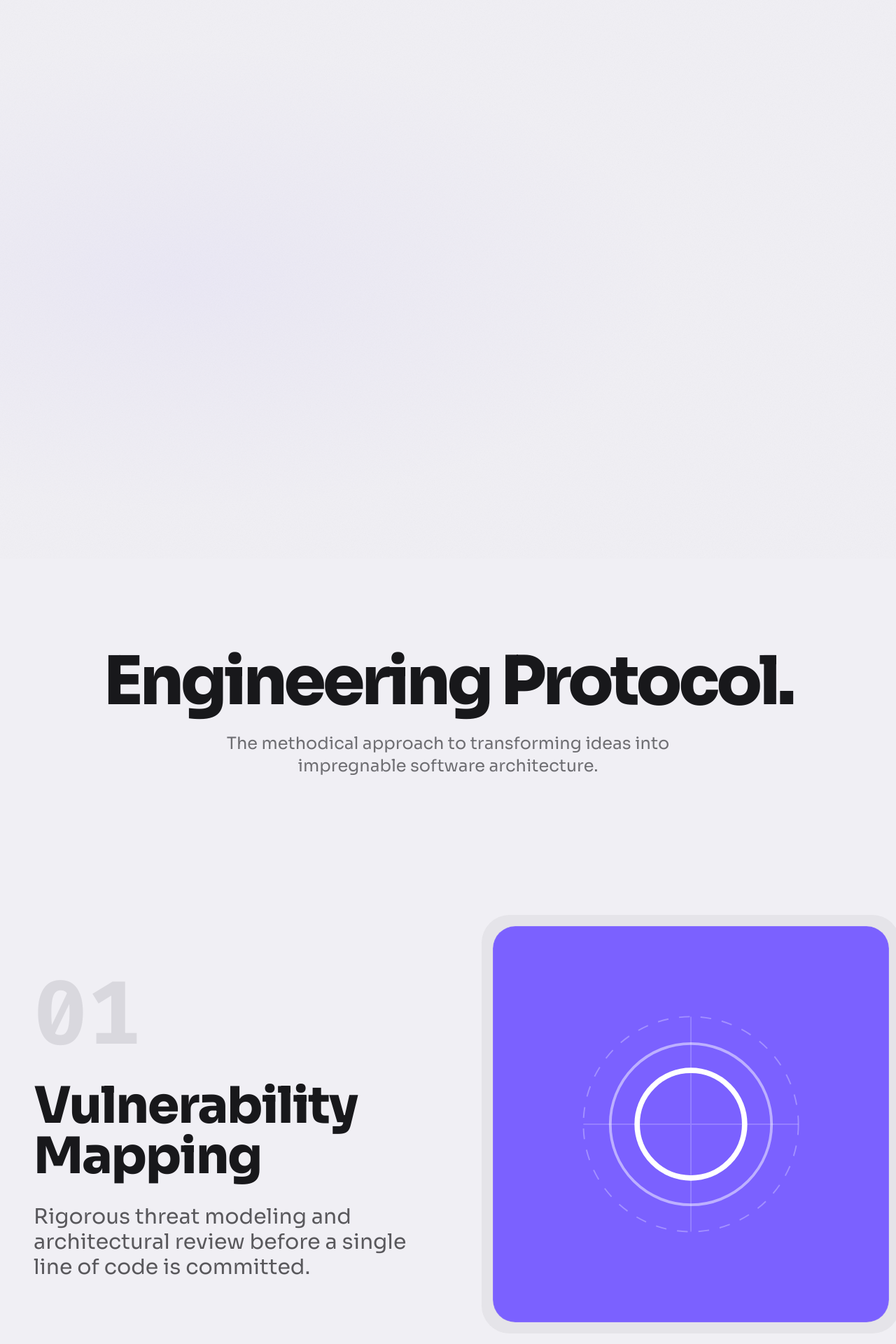
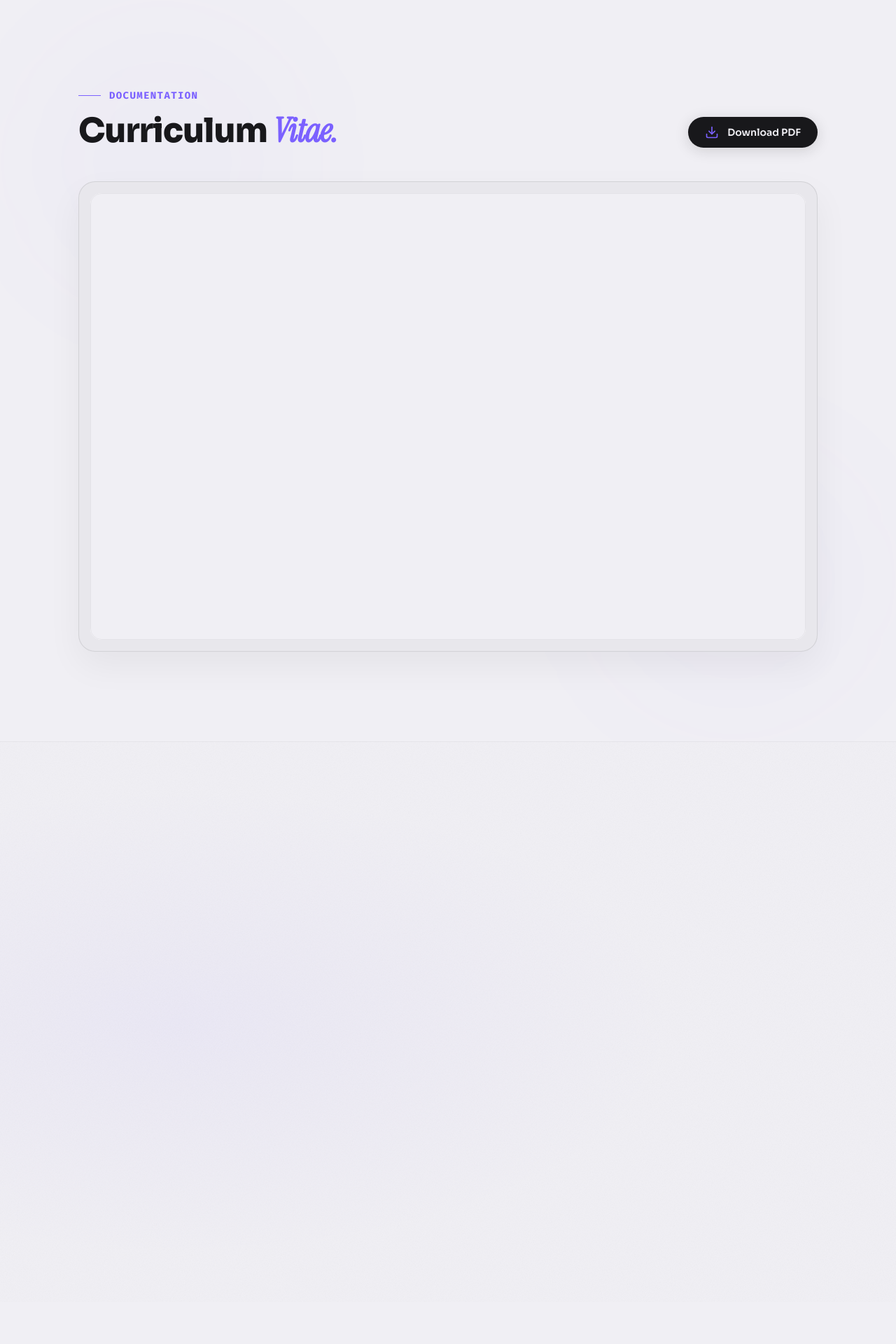
Before and after one commit to RellZM/portofolio, a React (Vite) app: page / in a window 1280 px wide. Shown: the part 4500-6420 px from the top of the page at 70% size. Built offline with nearby package versions, Linux system fonts and the light colour scheme.

Commit message:
new fiturs

```diff
--- a/src/App.jsx
+++ b/src/App.jsx
@@ -4,6 +4,7 @@ import Hero from "./components/Hero";
 import Features from "./components/Features";
 import TechStack from "./components/TechStack";
 import Experience from "./components/Experience";
+import CVDisplay from "./components/CVDisplay";
 import Philosophy from "./components/Philosophy";
 import Protocol from "./components/Protocol";
 import Footer from "./components/Footer";
@@ -30,6 +31,7 @@ function App() {
         <Features />
         <TechStack />
         <Experience />
+        <CVDisplay />
         <Philosophy />
         <Protocol />
       </main>
--- /dev/null
+++ b/src/components/CVDisplay.jsx
@@ -0,0 +1,94 @@
+import { motion } from "framer-motion";
+import { Download, FileText, ArrowRight } from "lucide-react";
+
+export default function CVDisplay() {
+  const cvPath = "/CV Afrel Zharif Muflih.pdf";
+
+  return (
+    <section
+      id="cv-display"
+      className="w-full py-24 md:py-32 bg-background relative overflow-hidden flex flex-col items-center border-t border-b border-text-dark/5">
+      {/* Background Decoratives */}
+      <div className="absolute inset-0 pointer-events-none overflow-hidden opacity-50">
+        <div className="absolute top-10 left-10 w-96 h-96 bg-accent/5 rounded-full blur-[100px]"></div>
+        <div className="absolute bottom-10 right-10 w-96 h-96 bg-accent/5 rounded-full blur-[100px]"></div>
+      </div>
+
+      <div className="container mx-auto px-6 md:px-12 relative z-10 w-full max-w-6xl">
+        {/* Section Header */}
+        <motion.div
+          initial={{ opacity: 0, y: 20 }}
+          whileInView={{ opacity: 1, y: 0 }}
+          viewport={{ once: true, margin: "-100px" }}
+          transition={{ duration: 0.6 }}
+          className="flex flex-col md:flex-row md:items-end justify-between mb-12 gap-6">
+          <div className="max-w-xl">
+            <div className="flex items-center gap-3 mb-4">
+              <span className="h-px w-8 bg-accent"></span>
+              <span className="font-mono text-sm tracking-widest text-accent uppercase font-bold">
+                DOCUMENTATION
+              </span>
+            </div>
+            <h2 className="font-heading font-bold text-4xl md:text-5xl text-text-dark leading-tight tracking-tight">
+              Curriculum{" "}
+              <span className="text-accent italic font-drama">Vitae.</span>
+            </h2>
+          </div>
+
+          <motion.a
+            href={cvPath}
+            download="Afrel_Zharif_Muflih_CV.pdf"
+            whileHover={{ scale: 1.05 }}
+            whileTap={{ scale: 0.95 }}
+            className="group flex items-center justify-center gap-3 bg-text-dark text-background px-6 py-3 rounded-full font-heading font-semibold text-sm transition-all shadow-[0_4px_20px_rgba(24,24,27,0.15)] hover:shadow-[0_8px_30px_rgba(123,97,255,0.25)] hover:bg-black self-start md:self-auto">
+            <Download className="w-5 h-5 text-accent transition-transform group-hover:-translate-y-1" />
+            <span>Download PDF</span>
+          </motion.a>
+        </motion.div>
+
+        {/* PDF Viewer Container */}
+        <motion.div
+          initial={{ opacity: 0, y: 30 }}
+          whileInView={{ opacity: 1, y: 0 }}
+          viewport={{ once: true, margin: "-50px" }}
+          transition={{ duration: 0.8, delay: 0.2 }}
+          className="w-full relative rounded-2xl md:rounded-3xl overflow-hidden border border-text-dark/10 shadow-[0_20px_50px_rgba(24,24,27,0.05)] bg-[#E8E7EC] p-2 md:p-4 group">
+          {/* Inner Viewer Container */}
+          <div className="relative w-full aspect-[1/1.4] md:aspect-[16/10] max-h-[80vh] bg-white rounded-xl md:rounded-2xl overflow-hidden shadow-inner">
+            {/* Desktop PDF Iframe Viewer */}
+            <iframe
+              src={`${cvPath}#view=FitH&toolbar=0&navpanes=0`}
+              title="Afrel Zharif Muflih CV"
+              className="absolute inset-0 w-full h-full border-0 hidden md:block" // Hidden on mobile, shown on desktop
+            />
+
+            {/* Mobile Fallback Overlay (Since iframes often fail or look bad on mobile) */}
+            <div className="absolute inset-0 w-full h-full flex flex-col items-center justify-center bg-background md:hidden p-8 text-center text-text-dark">
+              <div className="w-20 h-20 bg-accent/10 rounded-full flex items-center justify-center mb-6">
+                <FileText className="w-10 h-10 text-accent" />
+              </div>
+              <h3 className="font-heading font-bold text-2xl mb-3">
+                View Full Resume
+              </h3>
+              <p className="font-mono text-sm opacity-60 max-w-[250px] mx-auto mb-8">
+                PDF rendering is optimized for larger screens to ensure
+                readability.
+              </p>
+
+              <a
+                href={cvPath}
+                target="_blank"
+                rel="noopener noreferrer"
+                className="flex items-center gap-2 bg-text-dark text-background px-8 py-4 rounded-full font-bold text-sm shadow-xl active:scale-95 transition-transform">
+                Open Document <ArrowRight className="w-4 h-4" />
+              </a>
+            </div>
+
+            {/* Subtle Gradient Overlay on edges for a framed look (Desktop only) */}
+            <div className="absolute inset-0 pointer-events-none border border-black/5 rounded-xl md:rounded-2xl hidden md:block"></div>
+          </div>
+        </motion.div>
+      </div>
+    </section>
+  );
+}
--- a/src/components/DecryptedText.jsx
+++ b/src/components/DecryptedText.jsx
@@ -2,7 +2,7 @@ import { useEffect, useRef, useState } from "react";
 import { motion } from "framer-motion";
 
 const characters =
-  "ABCDEFGHIJKLMNOPQRSTUVWXYZabcdefghijklmnopqrstuvwxyz0123456789!@#$%^&*()_+";
+  "mkbmkgmotKSOADMWOAMSDMLWAEjksamkmoamwodirgnsnxmz1202266934731972256!@#$%^&*()_+";
 
 export default function DecryptedText({
   text,
--- a/src/components/Protocol.jsx
+++ b/src/components/Protocol.jsx
@@ -7,66 +7,81 @@ gsap.registerPlugin(ScrollTrigger);
 const steps = [
   {
     num: "01",
-    title: "Vulnerability Mapping",
-    desc: "Rigorous threat modeling and architectural review before a single line of code is committed.",
+    title: "Relational Architecture",
+    desc: "Designing robust MySQL schemas and mapping application logic via strict ERDs before initiating development.",
     Visual: () => (
-      <div className="w-full h-full flex items-center justify-center relative overflow-hidden bg-[#7B61FF] rounded-[2rem] border border-white/10 shadow-2xl">
+      <div className="w-full h-full flex items-center justify-center relative overflow-hidden bg-[#7B61FF] rounded-[2rem] border border-white/10 shadow-2xl group">
         <svg
-          className="w-64 h-64 md:w-80 md:h-80 lg:w-96 lg:h-96 animate-[spin_20s_linear_infinite]"
+          className="w-64 h-64 md:w-80 md:h-80 lg:w-96 lg:h-96 transition-transform duration-700 group-hover:scale-105"
           viewBox="0 0 100 100">
-          <circle
+          <g className="animate-[pulse_4s_ease-in-out_infinite]">
+            <ellipse
+              cx="50"
+              cy="25"
+              rx="30"
+              ry="10"
+              fill="none"
+              stroke="white"
+              strokeWidth="1.5"
+              className="opacity-90"
+            />
+            <path
+              d="M20 25 L20 75 M80 25 L80 75"
+              stroke="white"
+              strokeWidth="1.5"
+              className="opacity-90"
+            />
+            <ellipse
+              cx="50"
+              cy="75"
+              rx="30"
+              ry="10"
+              fill="none"
+              stroke="white"
+              strokeWidth="1.5"
+              className="opacity-90"
+            />
+            <ellipse
               cx="50"
               cy="50"
-            r="40"
+              rx="30"
+              ry="10"
               fill="none"
               stroke="white"
-            strokeWidth="0.5"
+              strokeWidth="1.5"
               strokeDasharray="4 4"
-            className="opacity-30"
+              className="opacity-40"
             />
-          <circle
-            cx="50"
-            cy="50"
-            r="30"
-            fill="none"
-            stroke="white"
-            strokeWidth="1"
-            className="opacity-50"
-          />
-          <circle
-            cx="50"
-            cy="50"
-            r="20"
-            fill="none"
+            <path
+              d="M50 35 L50 65"
               stroke="white"
               strokeWidth="2"
+              strokeDasharray="2 4"
+              className="animate-[spin_10s_linear_infinite]"
             />
-          <path
-            d="M50 10 L50 90 M10 50 L90 50"
-            stroke="white"
-            strokeWidth="0.5"
-            className="opacity-20"
-          />
+          </g>
         </svg>
       </div>
     ),
   },
   {
     num: "02",
-    title: "Secure Component Integration",
-    desc: "Building isolated, fail-safe modules that communicate over zero-trust boundaries.",
+    title: "Interface Synthesis",
+    desc: "Translating complex Figma prototypes into pixel-perfect, highly maintainable React components.",
     Visual: () => (
-      <div className="w-full h-full flex items-center justify-center relative overflow-hidden bg-[#7B61FF] rounded-[2rem] border border-white/10 shadow-2xl">
-        <div className="grid grid-cols-10 grid-rows-10 w-full h-full absolute inset-0 opacity-20">
-          {[...Array(100)].map((_, i) => (
-            <div key={i} className="border-[0.5px] border-white/20"></div>
+      <div className="w-full h-full flex items-center justify-center relative overflow-hidden bg-[#7B61FF] rounded-[2rem] border border-white/10 shadow-2xl transition-transform duration-700 hover:scale-[1.02]">
+        <div className="grid grid-cols-6 grid-rows-6 w-[70%] h-[70%] absolute inset-0 m-auto opacity-30 gap-2">
+          {[...Array(36)].map((_, i) => (
+            <div
+              key={i}
+              className={`border-[1.5px] border-white/40 rounded-sm transition-colors duration-500 ${[7, 8, 14, 15, 22].includes(i) ? "bg-white/80 shadow-[0_0_15px_rgba(255,255,255,0.8)] animate-pulse" : ""}`}></div>
           ))}
         </div>
         <div
-          className="absolute w-[2px] h-[150%] bg-white/80 blur-[2px] shadow-[0_0_15px_rgba(255,255,255,0.8)] animate-[scanning_4s_ease-in-out_infinite] rotate-12 -translate-x-[200px]"
+          className="absolute w-[3px] h-[150%] bg-white/90 blur-[2px] shadow-[0_0_20px_rgba(255,255,255,1)] animate-[scanning_3s_ease-in-out_infinite] rotate-12 -translate-x-[200px]"
           style={{
             animationName: "scanning",
-            animationDuration: "4s",
+            animationDuration: "3s",
             animationIterationCount: "infinite",
             animationTimingFunction: "ease-in-out",
           }}></div>
@@ -82,30 +97,99 @@ const steps = [
   },
   {
     num: "03",
-    title: "System Hardening",
-    desc: "Continuous load testing, penetration simulation, and performance benchmarking.",
+    title: "Hardware Bridging",
+    desc: "Connecting high-level applications to bare-metal logic utilizing C/C++ to optimize microcontroller performance.",
     Visual: () => (
-      <div className="w-full h-full flex items-center justify-center relative overflow-hidden bg-[#7B61FF] rounded-[2rem] border border-white/10 shadow-2xl">
-        <svg className="w-[80%] h-48 md:h-64 lg:h-80" viewBox="0 0 200 50">
-          <path
-            d="M 0 25 L 40 25 L 50 10 L 60 40 L 70 25 L 130 25 L 140 5 L 150 45 L 160 25 L 200 25"
+      <div className="w-full h-full flex items-center justify-center relative overflow-hidden bg-[#7B61FF] rounded-[2rem] border border-white/10 shadow-2xl group">
+        <svg
+          className="w-48 h-48 md:w-64 md:h-64 lg:w-80 lg:h-80 transition-transform duration-700 group-hover:scale-105"
+          viewBox="0 0 100 100">
+          <g>
+            <rect
+              x="35"
+              y="35"
+              width="30"
+              height="30"
+              rx="4"
               fill="none"
               stroke="white"
-            strokeWidth="2"
-            strokeLinejoin="round"
-            className="pulse-path"
+              strokeWidth="2.5"
             />
+            <rect
+              x="42"
+              y="42"
+              width="16"
+              height="16"
+              rx="2"
+              fill="white"
+              className="opacity-30 animate-[pulse_2s_ease-in-out_infinite]"
+            />
+            {[20, 50, 80].map((y) => (
+              <g key={y}>
+                <path
+                  d={`M10 ${y} L35 ${y}`}
+                  stroke="white"
+                  strokeWidth="1.5"
+                  className="opacity-60"
+                />
+                <path
+                  d={`M65 ${y} L90 ${y}`}
+                  stroke="white"
+                  strokeWidth="1.5"
+                  className="opacity-60"
+                />
+                <circle
+                  cx="10"
+                  cy={y}
+                  r="2"
+                  fill="white"
+                  className="animate-ping"
+                  style={{ animationDelay: `${y * 10}ms` }}
+                />
+                <circle
+                  cx="90"
+                  cy={y}
+                  r="2"
+                  fill="white"
+                  className="animate-ping"
+                  style={{ animationDelay: `${y * 15}ms` }}
+                />
+              </g>
+            ))}
+            {[20, 50, 80].map((x) => (
+              <g key={`x-${x}`}>
+                <path
+                  d={`M${x} 10 L${x} 35`}
+                  stroke="white"
+                  strokeWidth="1.5"
+                  className="opacity-60"
+                />
+                <path
+                  d={`M${x} 65 L${x} 90`}
+                  stroke="white"
+                  strokeWidth="1.5"
+                  className="opacity-60"
+                />
+                <circle
+                  cx={x}
+                  cy="10"
+                  r="2"
+                  fill="white"
+                  className="animate-ping"
+                  style={{ animationDelay: `${x * 20}ms` }}
+                />
+                <circle
+                  cx={x}
+                  cy="90"
+                  r="2"
+                  fill="white"
+                  className="animate-ping"
+                  style={{ animationDelay: `${x * 5}ms` }}
+                />
+              </g>
+            ))}
+          </g>
         </svg>
-        <style>{`
-          .pulse-path {
-            stroke-dasharray: 400;
-            stroke-dashoffset: 400;
-            animation: pulse-draw 3s linear infinite;
-          }
-          @keyframes pulse-draw {
-            to { stroke-dashoffset: 0; }
-          }
-         `}</style>
       </div>
     ),
   },
```
Also changed, not shown: 1 other file (tests, documents, lock files or other folders). Lines whose indentation alone changed are shown as unchanged.
